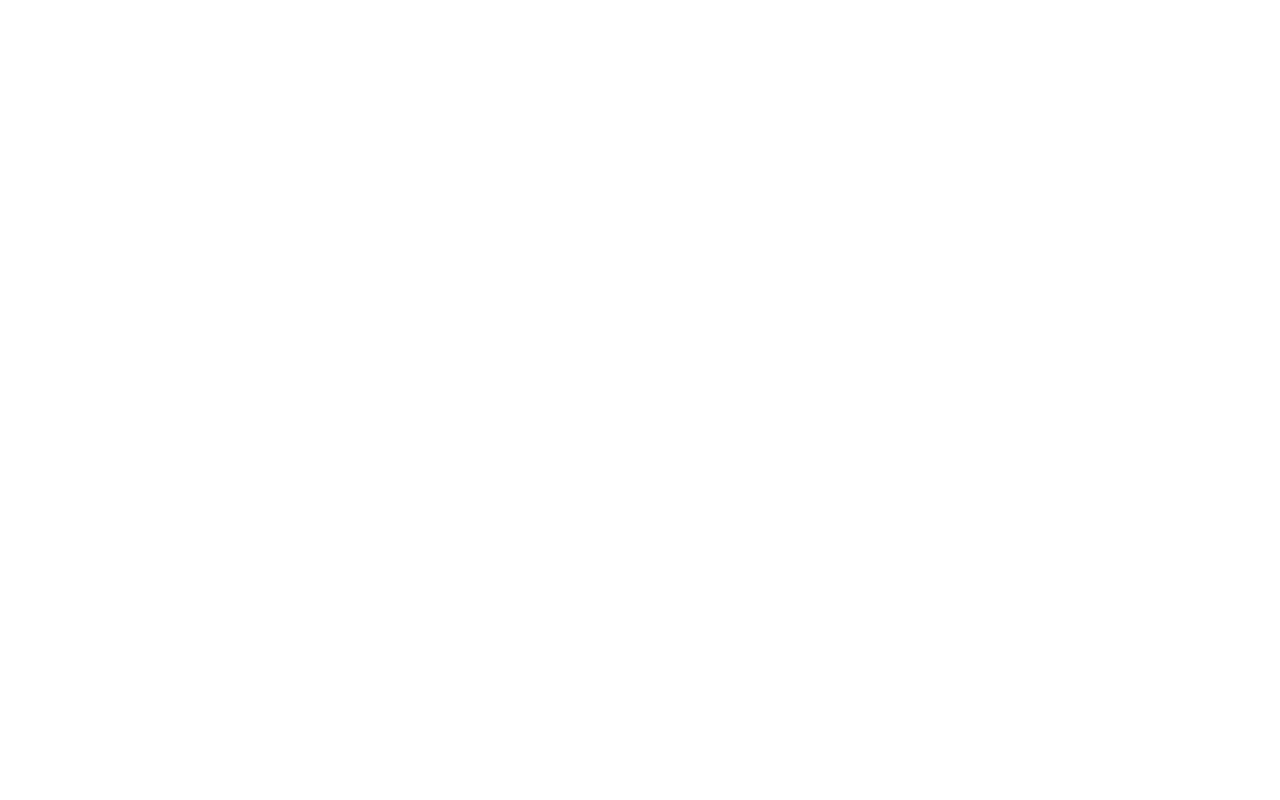
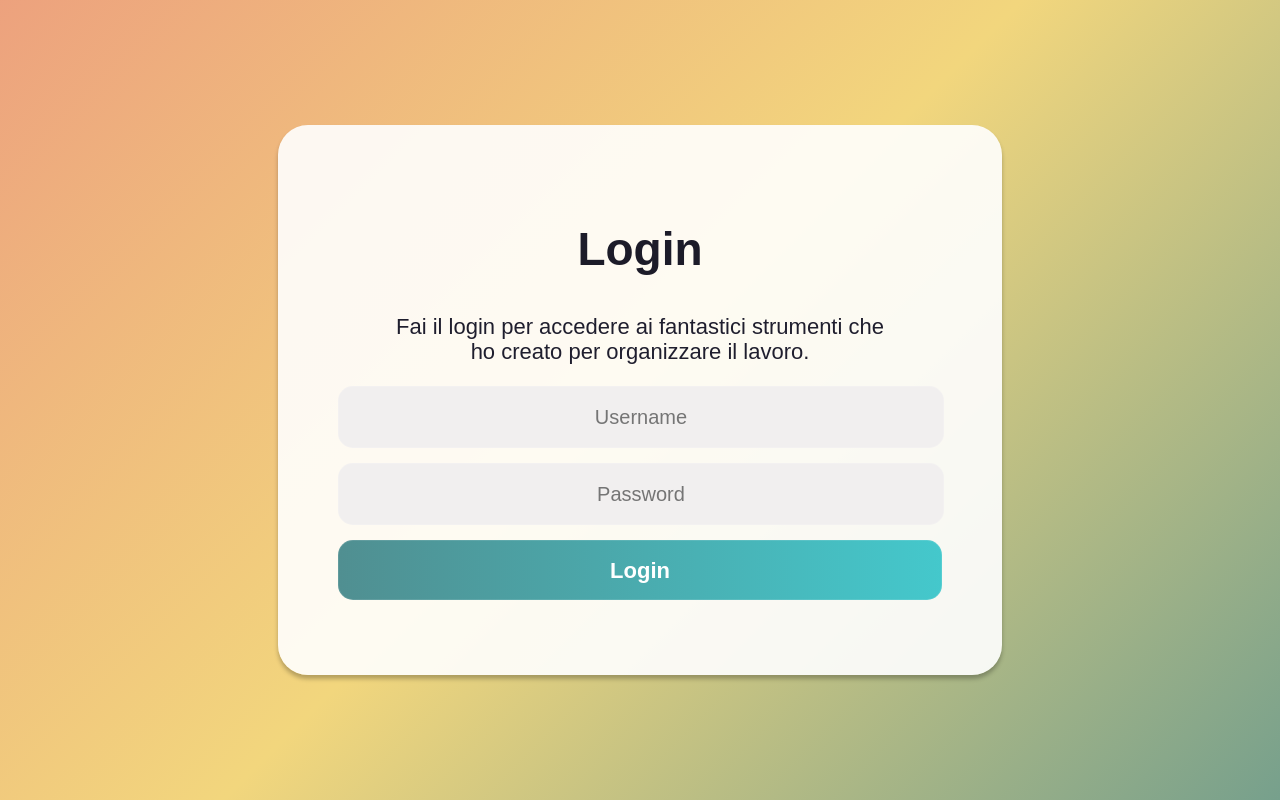
Before and after one commit to CarloAlbertoFranzon/tools, a website: page app/index.html in a window 1280 px wide. Drawn offline with Linux system fonts and the light colour scheme.

Commit message:
Login page desktop

```diff
--- /dev/null
+++ b/app/assets/styles/base/_animation.css
@@ -0,0 +1,6 @@
+
+@keyframes gradientBackground {
+    0%{background-position:0% 2%}
+    50%{background-position:100% 99%}
+    100%{background-position:0% 2%}
+}
--- a/app/assets/styles/base/_global.css
+++ b/app/assets/styles/base/_global.css
@@ -1,4 +1,9 @@
+html{
+    height:100%;
+}
+
 body{
+    height:100%;
     font-family:'Quicksand', sans-serif;
     color:#1C1B29;
 }
--- a/app/assets/styles/modules/_background-section.css
+++ /dev/null
@@ -1,4 +0,0 @@
-.background-section{
-
-
-}
--- /dev/null
+++ b/app/assets/styles/modules/_hero-section.css
@@ -0,0 +1,88 @@
+.hero-section{
+    display:flex;
+    justify-content: center;
+    align-items: center;
+
+    height:100%;
+    background: rgb(80,143,145);
+    background: linear-gradient(-45deg, #508F91, #F2D67D, #EB8F7E, #667597);
+
+    background-size: 200% 200%;
+    animation: gradientBackground 15s ease-out infinite;
+
+
+    &__form-box{
+        padding:60px;
+        background-color:rgba(255,255,255, .9);
+        border-radius:30px;
+        box-shadow:0px 4px 4px rgba(0,0,0, .25);
+    }
+
+    &__text-box{
+        margin:auto;
+        text-align:center;
+        max-width:500px;
+    }
+
+    &__title{
+        font-size:2.875rem;
+        color:$titleColor;
+        font-weight:900;
+
+    }
+
+    &__text{
+        font-size:1.375rem;
+        color:$paragraphColor;
+        font-weight:100;
+    }
+
+    &__form{
+
+        width:100%;
+
+        & input{
+            background-color:#F1EFEF;
+            width:100%;
+            margin-bottom:15px;
+            height:40px;
+            border-radius:15px;
+            border:0px;
+            padding:10px 0px;
+            text-align:center;
+            border:1px solid rgba(255,255,255,0.1);
+            transition:all .5s ease-out;
+            font-size:1.25rem;
+            color:#777777;
+            font-weight:500;
+
+
+        }
+
+        & input:focus {
+
+            outline: none;
+            transform:scale(1.02);
+            box-shadow:0px 1px 4px rgba(0,0,0,.25);
+            background-color:#fff;
+
+        }
+
+        & input[type=submit]{
+            background-image: linear-gradient(to right, #508F91 0%, #44C9CD 51%, #508F91 100%);
+            color:#fff;
+            font-size:22px;
+            font-weight:900;
+            height:60px;
+            transition: all .5s ease-out;
+            background-size: 200% auto;
+        }
+
+        & input[type=submit]:hover{
+            background-position: right center;
+        }
+    }
+
+
+
+}
--- a/app/assets/styles/styles.css
+++ b/app/assets/styles/styles.css
@@ -1,3 +1,5 @@
 @import 'normalize.css';
 @import 'base/_global';
-@import 'modules/_background-section';
+@import 'base/_animation';
+@import 'base/_variables';
+@import 'modules/_hero-section';
--- a/app/index.html
+++ b/app/index.html
@@ -9,9 +9,27 @@
 </head>
 
 <body>
-  <section class="background-section">
+  <main class="hero-section">
+    <div class="hero-section__form-box">
 
-  </section>
+      <div class="hero-section__text-box">
+        <h2 class="hero-section__title">Login</h2>
+        <p class="hero-section__text">Fai il login per accedere ai fantastici strumenti che ho creato per organizzare il lavoro.</p>
+      </div>
+
+      <form class="hero-section__form">
+
+        <input class="hero-section__input-name" type="text" id="username" name="name" required placeholder="Username">
+
+
+        <input class="hero-section__input-password" type="password" id="password" name="password" minlength="8" required placeholder="Password">
+
+        <input class="hero-section__input-login" type="submit" value="Login">
+      </form>
+
+
+    </div>
+  </main>
 
 
   <footer class="site-footer">
```
Also changed, not shown: app/assets/styles/base/_variables.css (added, +7 -0 lines), app/bundled.js (+1 -1 lines).
